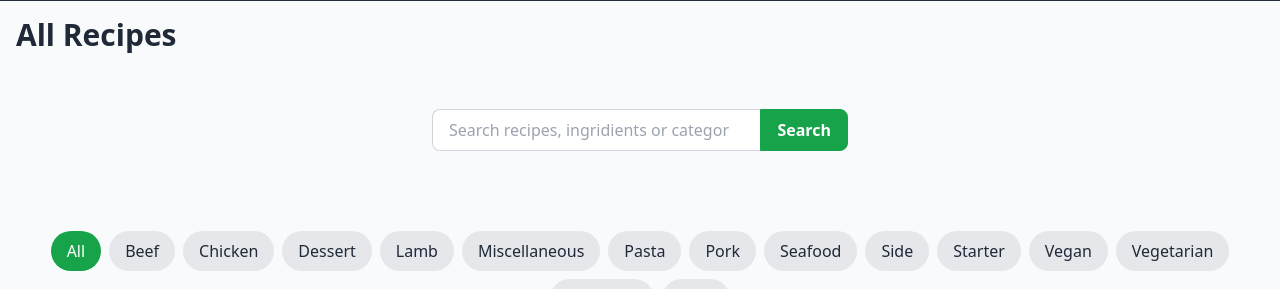
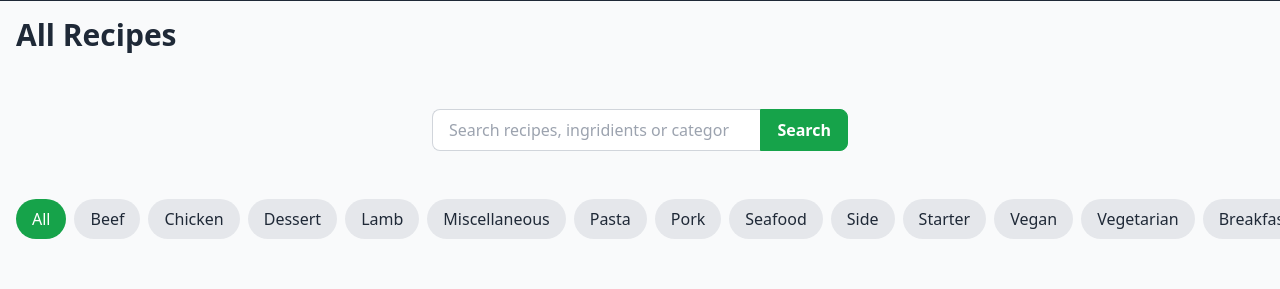
Before and after one commit to code7070/python-food-recipes, a Django app: page /recipes/ in a window 1280 px wide. Shown: the part 63-352 px from the top of the page. Run offline with Django 5.2, Linux system fonts and the light colour scheme; data comes from the database, SQL or seed files in the repository; some libraries are stand-ins or nearby versions.

Commit message:
apply swipe-able categories

```diff
--- a/recipes/templates/recipes/recipe_list.html
+++ b/recipes/templates/recipes/recipe_list.html
@@ -23,7 +23,8 @@
     </div>
 
     <!-- Category Filters -->
-    <div class="container mx-auto px-4 py-8 flex flex-wrap justify-center gap-2 mb-8">
+   <div class="overflow-y-auto container mx-auto">
+        <div class="mx-auto px-4 flex gap-2 mb-8 pr-4 !max-w-full w-fit">
             <a href="{% url 'recipes:recipe_list' %}"
             class="px-4 py-2 rounded-full {% if not current_category %}bg-primary-600 text-white{% else %}bg-gray-200 text-gray-800 hover:bg-gray-300{% endif %} transition">
                 All
@@ -34,6 +35,7 @@
                     {{ category.name }}
                 </a>
             {% endfor %}
+        </div>
    </div>
 
     <!-- Recipe Cards -->
```
Lines whose indentation alone changed are shown as unchanged.
